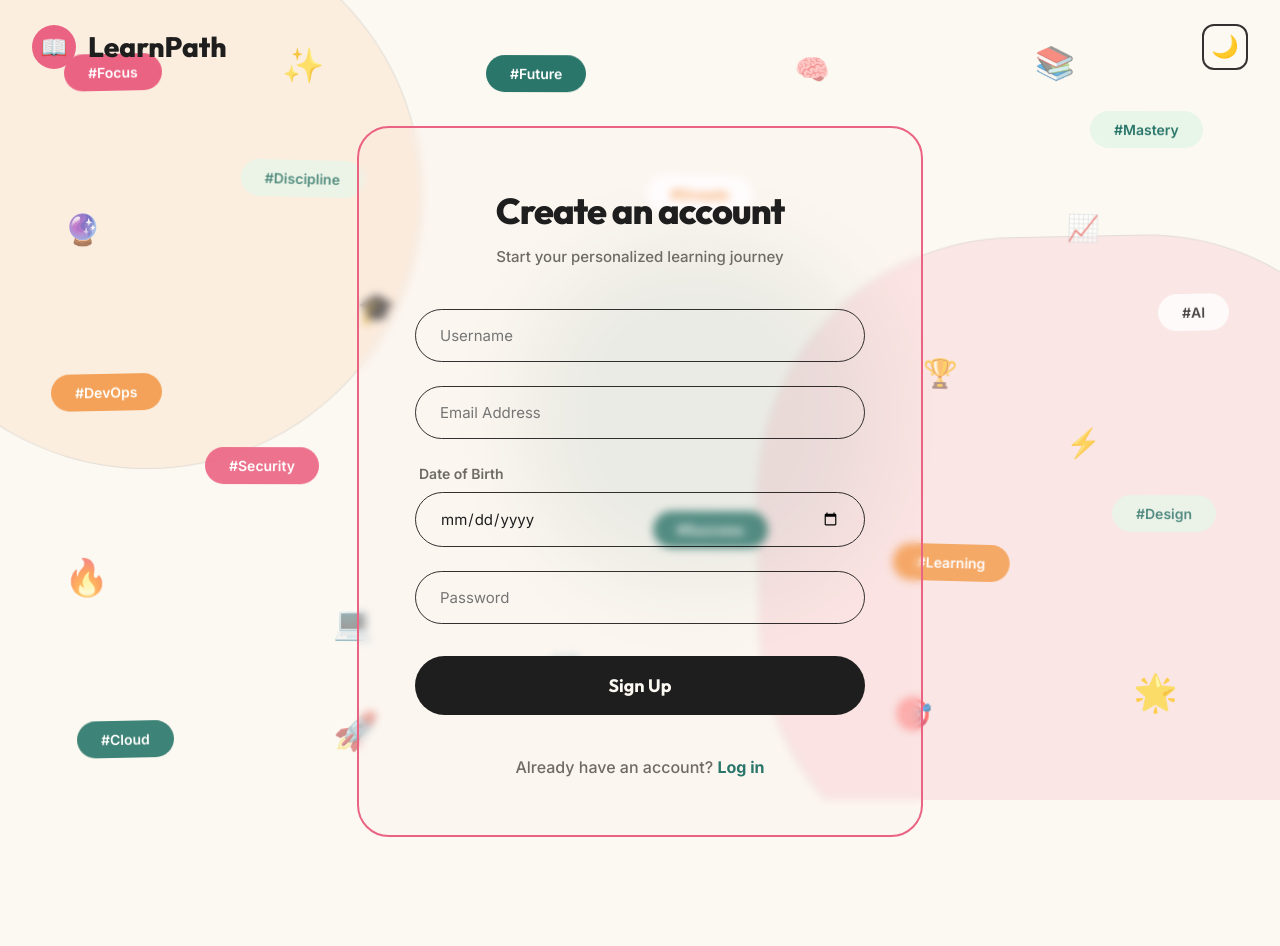
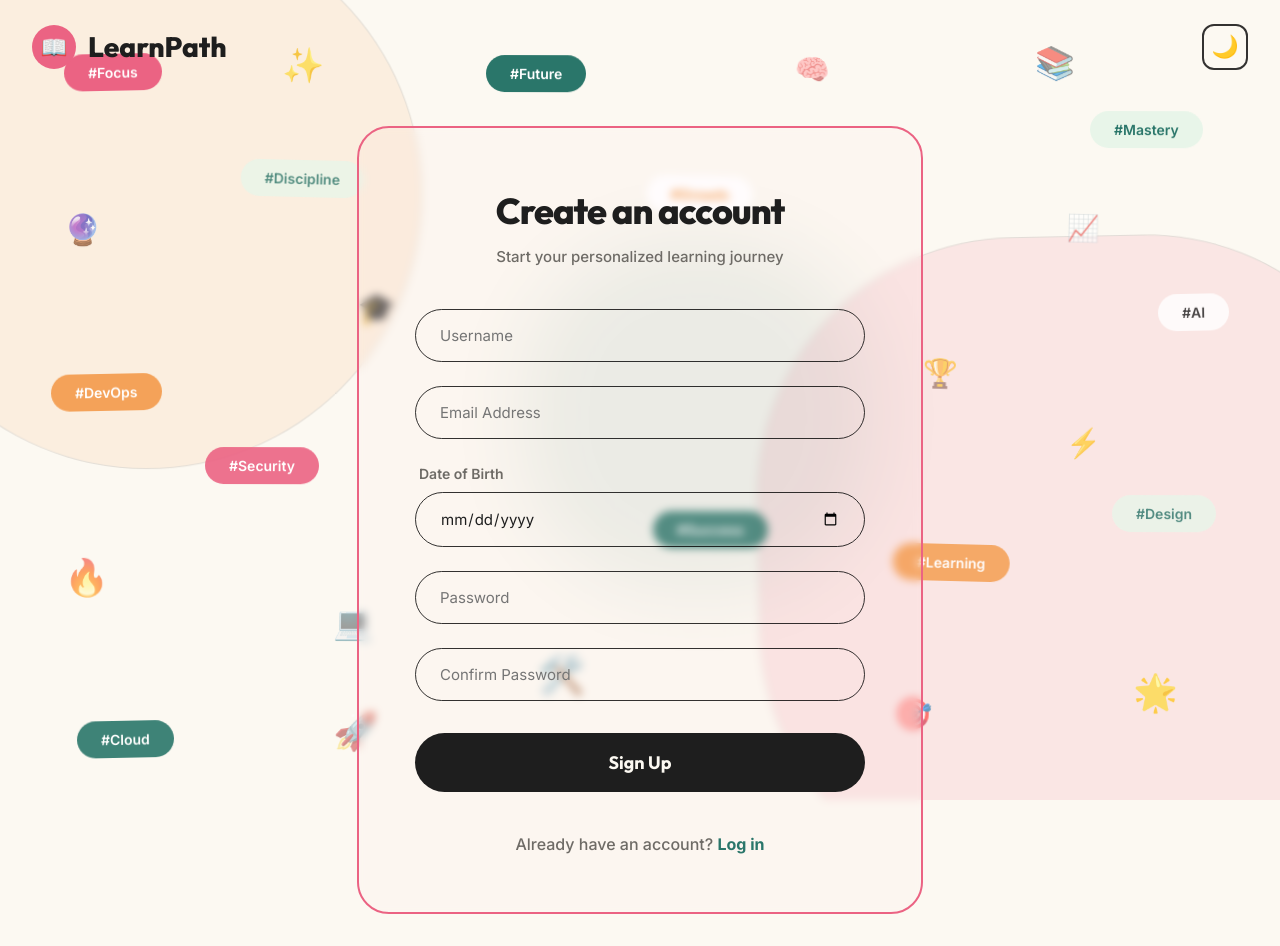
Before and after one commit to samad-00/AI-Personalised-Learning-Path-Generator, a React (Vite) app in the folder frontend/: page /register in a window 1280 px wide. Before the commit the page ends 869 px from the top, so only its background shows below. Built offline with nearby package versions, Linux system fonts and the light colour scheme; no server answers.

Commit message:
Add confirm password fields to sign up and reset password flows

```diff
--- a/frontend/src/pages/Login.jsx
+++ b/frontend/src/pages/Login.jsx
@@ -15,6 +15,7 @@ export default function Login() {
   const [password, setPassword] = useState('');
   const [dob, setDob] = useState('');
   const [newPassword, setNewPassword] = useState('');
+  const [confirmPassword, setConfirmPassword] = useState('');
 
   const [error, setError] = useState('');
   const [message, setMessage] = useState('');
@@ -61,6 +62,10 @@ export default function Login() {
 
   const verifyOTPReset = async (e) => {
     e.preventDefault();
+    if (newPassword !== confirmPassword) {
+      setError('Passwords do not match');
+      return;
+    }
     setLoading(true);
     setError('');
     try {
@@ -73,6 +78,7 @@ export default function Login() {
       setMode('password');
       setDob('');
       setNewPassword('');
+      setConfirmPassword('');
     } catch (err) {
       setError(err.response?.data?.error || 'Password reset failed. Check your details.');
     } finally {
@@ -85,6 +91,7 @@ export default function Login() {
     setMessage('');
     setDob('');
     setNewPassword('');
+    setConfirmPassword('');
   };
 
   return (
@@ -147,6 +154,7 @@ export default function Login() {
               </div>
 
               <input type="password" placeholder="New Password" className="input-field" value={newPassword} onChange={e => setNewPassword(e.target.value)} required autoComplete="new-password" minLength={8} style={{ padding: '16px 24px', fontSize: 15, background: 'transparent' }} />
+              <input type="password" placeholder="Confirm Password" className="input-field" value={confirmPassword} onChange={e => setConfirmPassword(e.target.value)} required autoComplete="new-password" minLength={8} style={{ padding: '16px 24px', fontSize: 15, background: 'transparent' }} />
 
               {error && <div style={{ color: '#ef4444', fontSize: 14, fontWeight: 600, textAlign: 'center' }}>{error}</div>}
               {message && <div style={{ color: 'var(--accent-teal)', fontSize: 14, fontWeight: 600, textAlign: 'center' }}>{message}</div>}
--- a/frontend/src/pages/Register.jsx
+++ b/frontend/src/pages/Register.jsx
@@ -11,6 +11,7 @@ export default function Register() {
   const [username, setUsername] = useState('');
   const [email, setEmail] = useState('');
   const [password, setPassword] = useState('');
+  const [confirmPassword, setConfirmPassword] = useState('');
   const [dob, setDob] = useState('');
 
   const { register } = useAuth();
@@ -40,6 +41,10 @@ export default function Register() {
 
   const handleRegister = async (e) => {
     e.preventDefault();
+    if (password !== confirmPassword) {
+      setError('Passwords do not match');
+      return;
+    }
     setLoading(true);
     setError('');
     try {
@@ -102,6 +107,7 @@ export default function Register() {
                   <input type="date" className="input-field" value={dob} onChange={e => setDob(e.target.value)} onClick={(e) => { if(e.target.showPicker) e.target.showPicker(); }} required aria-label="Date of Birth" title="Date of Birth (Required for password recovery)" style={{ padding: '16px 24px', fontSize: 15, background: 'transparent', width: '100%', cursor: 'pointer' }} />
                 </div>
                 <input type="password" placeholder="Password" className="input-field" value={password} onChange={e => setPassword(e.target.value)} required autoComplete="new-password" minLength={8} style={{ padding: '16px 24px', fontSize: 15, background: 'transparent' }} />
+                <input type="password" placeholder="Confirm Password" className="input-field" value={confirmPassword} onChange={e => setConfirmPassword(e.target.value)} required autoComplete="new-password" minLength={8} style={{ padding: '16px 24px', fontSize: 15, background: 'transparent' }} />
               </>
             )}
 
```
